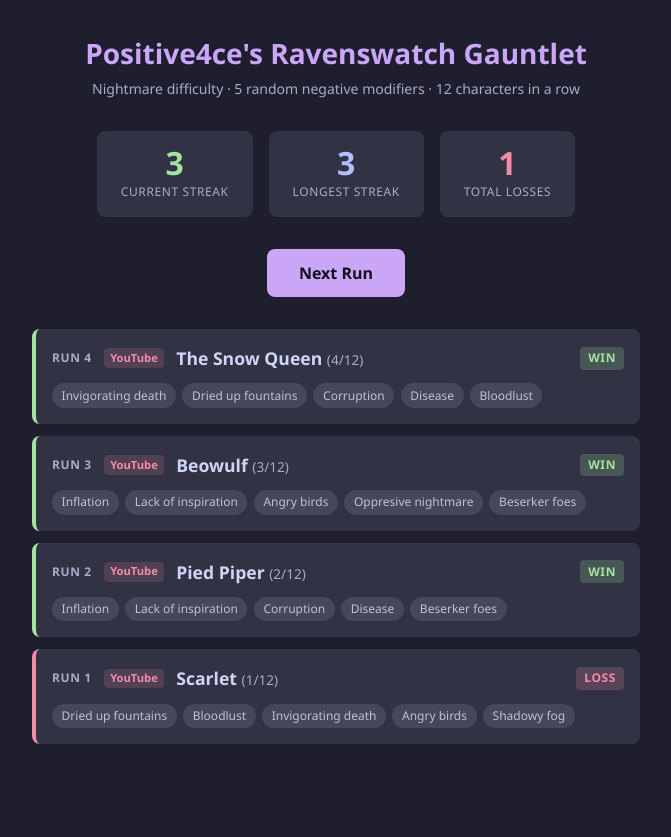
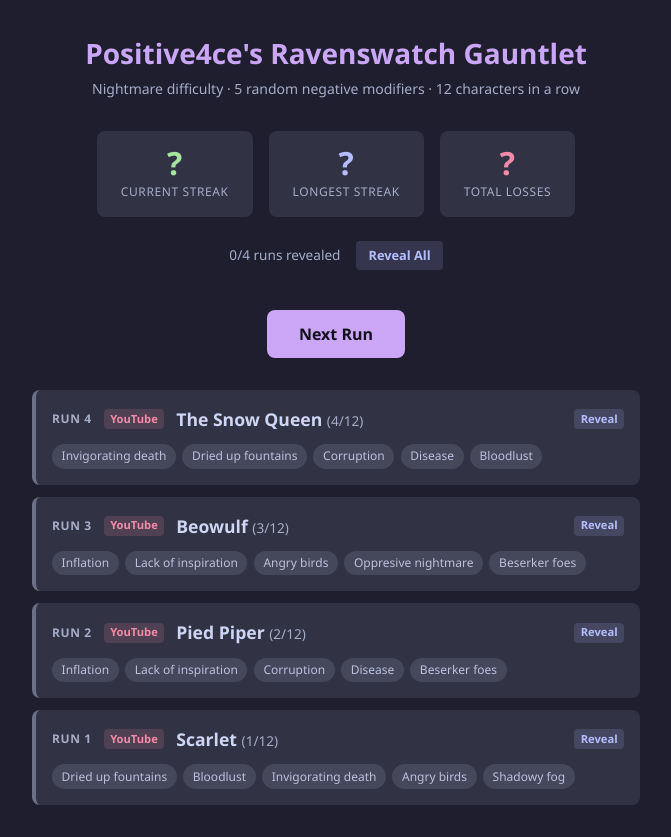
Before and after one commit to michaeljones/the-gauntlet, a React (Vite) app: page / in a window 1280 px wide. Shown: the whole page, without its empty margins (304-975 px from the left). Before the commit the page ends 800 px from the top, so only its background shows below. Built offline with nearby package versions, Linux system fonts and the light colour scheme.

Commit message:
Hide run results by default but allow them to be revealled
Either all at once or step by step.

Reveal state is stored in local storage so users don't have to continually
reveal everything to follow along but they also won't have results
spoiled for them.

```diff
--- a/src/App.tsx
+++ b/src/App.tsx
@@ -1,8 +1,12 @@
+import { useMemo } from 'react';
 import { useGameState } from './hooks/useGameState';
+import { useSpoilerState } from './hooks/useSpoilerState';
+import { computeStats } from './logic/streaks';
 import { Header } from './components/Header';
 import { Stats } from './components/Stats';
 import { NextRunButton } from './components/NextRunButton';
 import { GauntletBanner } from './components/GauntletBanner';
+import { SpoilerControls } from './components/SpoilerControls';
 import { RunList } from './components/RunList';
 import styles from './App.module.css';
 
@@ -10,14 +14,38 @@ export default function App() {
   const { runs, stats, hasPendingRun, createNextRun, recordOutcome, resetLocalData } =
     useGameState();
 
+  const completedRuns = useMemo(() => runs.filter((r) => r.outcome !== null), [runs]);
+  const maxRunNumber = completedRuns.length > 0 ? Math.max(...completedRuns.map((r) => r.runNumber)) : 0;
+
+  const { revealedUpTo, revealUpTo, revealAll, hideAll, allRevealed } =
+    useSpoilerState(maxRunNumber);
+
+  const revealedStats = useMemo(() => {
+    const revealedRuns = runs.filter((r) => r.runNumber <= revealedUpTo);
+    return computeStats(revealedRuns);
+  }, [runs, revealedUpTo]);
+
+  const statsHidden = revealedUpTo === 0 && completedRuns.length > 0;
+
   return (
     <div className={styles.app}>
       <Header />
-      <Stats stats={stats} />
-      <GauntletBanner visible={stats.gauntletComplete} />
+      <Stats stats={statsHidden ? stats : revealedStats} hidden={statsHidden} />
+      <GauntletBanner visible={allRevealed && stats.gauntletComplete} />
+      <SpoilerControls
+        revealedCount={Math.min(revealedUpTo, completedRuns.length)}
+        totalCount={completedRuns.length}
+        onRevealAll={revealAll}
+        onHideAll={hideAll}
+      />
       <NextRunButton onClick={createNextRun} disabled={hasPendingRun} />
       <main className={styles.main}>
-        <RunList runs={runs} onRecordOutcome={recordOutcome} />
+        <RunList
+          runs={runs}
+          revealedUpTo={revealedUpTo}
+          onRecordOutcome={recordOutcome}
+          onReveal={revealUpTo}
+        />
       </main>
       {runs.some((r) => r.source === 'local') && (
         <footer className={styles.footer}>
--- a/src/components/RunCard/RunCard.module.css
+++ b/src/components/RunCard/RunCard.module.css
@@ -15,6 +15,10 @@
 
 .card.pending {
   border-left-color: var(--color-pending);
+}
+
+.card.hidden {
+  border-left-color: var(--ctp-overlay0);
 }
 
 .header {
@@ -112,3 +116,21 @@
   background: var(--color-loss);
   color: var(--ctp-crust);
 }
+
+.revealBtn {
+  margin-left: auto;
+  font-size: 0.7rem;
+  font-weight: 600;
+  color: var(--ctp-lavender);
+  text-decoration: none;
+  padding: 0.1rem 0.4rem;
+  border-radius: var(--radius-sm);
+  background: color-mix(in srgb, var(--ctp-lavender) 15%, transparent);
+  transition: background 0.15s;
+  cursor: pointer;
+  border: none;
+}
+
+.revealBtn:hover {
+  background: color-mix(in srgb, var(--ctp-lavender) 25%, transparent);
+}
--- a/src/components/RunCard/RunCard.tsx
+++ b/src/components/RunCard/RunCard.tsx
@@ -5,16 +5,25 @@ import styles from './RunCard.module.css';
 
 interface RunCardProps {
   run: Run;
+  isRevealed: boolean;
   onRecordOutcome: (runId: string, outcome: 'win' | 'loss') => void;
+  onReveal: (runNumber: number) => void;
 }
 
-export function RunCard({ run, onRecordOutcome }: RunCardProps) {
+export function RunCard({ run, isRevealed, onRecordOutcome, onReveal }: RunCardProps) {
   const characterIndex = CHARACTERS.findIndex((c) => c.id === run.characterId);
   const character = CHARACTERS[characterIndex];
   const characterPosition = characterIndex + 1;
 
+  const isPending = run.outcome === null;
+  const showOutcome = isPending || isRevealed;
+
+  const cardClass = showOutcome
+    ? `${styles.card} ${run.outcome ? styles[run.outcome] : styles.pending}`
+    : `${styles.card} ${styles.hidden}`;
+
   return (
-    <div className={`${styles.card} ${run.outcome ? styles[run.outcome] : styles.pending}`}>
+    <div className={cardClass}>
       <div className={styles.header}>
         <span className={styles.runNumber}>Run {run.runNumber}</span>
         {run.youtubeUrl && (
@@ -32,10 +41,15 @@ export function RunCard({ run, onRecordOutcome }: RunCardProps) {
           {character?.name ?? 'Unknown'}{' '}
           <span className={styles.position}>({characterPosition}/12)</span>
         </span>
-        {run.outcome && (
+        {showOutcome && run.outcome && (
           <span className={`${styles.outcome} ${styles[`outcome_${run.outcome}`]}`}>
             {run.outcome.toUpperCase()}
           </span>
+        )}
+        {!showOutcome && (
+          <button className={styles.revealBtn} onClick={() => onReveal(run.runNumber)}>
+            Reveal
+          </button>
         )}
       </div>
       <div className={styles.modifiers}>
@@ -43,7 +57,7 @@ export function RunCard({ run, onRecordOutcome }: RunCardProps) {
           <ModifierBadge key={id} modifierId={id} />
         ))}
       </div>
-      {run.outcome === null && (
+      {isPending && (
         <div className={styles.actions}>
           <button
             className={`${styles.btn} ${styles.winBtn}`}
--- a/src/components/RunList/RunList.tsx
+++ b/src/components/RunList/RunList.tsx
@@ -4,10 +4,12 @@ import styles from './RunList.module.css';
 
 interface RunListProps {
   runs: Run[];
+  revealedUpTo: number;
   onRecordOutcome: (runId: string, outcome: 'win' | 'loss') => void;
+  onReveal: (runNumber: number) => void;
 }
 
-export function RunList({ runs, onRecordOutcome }: RunListProps) {
+export function RunList({ runs, revealedUpTo, onRecordOutcome, onReveal }: RunListProps) {
   const reversed = [...runs].reverse();
 
   if (reversed.length === 0) {
@@ -21,7 +23,13 @@ export function RunList({ runs, onRecordOutcome }: RunListProps) {
   return (
     <div className={styles.list}>
       {reversed.map((run) => (
-        <RunCard key={run.id} run={run} onRecordOutcome={onRecordOutcome} />
+        <RunCard
+          key={run.id}
+          run={run}
+          isRevealed={run.runNumber <= revealedUpTo}
+          onRecordOutcome={onRecordOutcome}
+          onReveal={onReveal}
+        />
       ))}
     </div>
   );
--- /dev/null
+++ b/src/components/SpoilerControls/SpoilerControls.module.css
@@ -0,0 +1,45 @@
+.controls {
+  display: flex;
+  align-items: center;
+  justify-content: center;
+  gap: 1rem;
+  padding: 0.5rem 1rem;
+  flex-wrap: wrap;
+}
+
+.status {
+  font-size: 0.85rem;
+  color: var(--color-text-dim);
+}
+
+.revealAllBtn {
+  font-size: 0.8rem;
+  font-weight: 600;
+  color: var(--ctp-lavender);
+  padding: 0.3rem 0.75rem;
+  border-radius: var(--radius-sm);
+  background: color-mix(in srgb, var(--ctp-lavender) 15%, transparent);
+  border: none;
+  cursor: pointer;
+  transition: background 0.15s;
+}
+
+.revealAllBtn:hover {
+  background: color-mix(in srgb, var(--ctp-lavender) 25%, transparent);
+}
+
+.hideAllBtn {
+  font-size: 0.8rem;
+  font-weight: 500;
+  color: var(--color-text-dim);
+  padding: 0.3rem 0.75rem;
+  border-radius: var(--radius-sm);
+  background: transparent;
+  border: none;
+  cursor: pointer;
+  transition: color 0.15s;
+}
+
+.hideAllBtn:hover {
+  color: var(--color-text);
+}
--- /dev/null
+++ b/src/components/SpoilerControls/SpoilerControls.tsx
@@ -0,0 +1,37 @@
+import styles from './SpoilerControls.module.css';
+
+interface SpoilerControlsProps {
+  revealedCount: number;
+  totalCount: number;
+  onRevealAll: () => void;
+  onHideAll: () => void;
+}
+
+export function SpoilerControls({
+  revealedCount,
+  totalCount,
+  onRevealAll,
+  onHideAll,
+}: SpoilerControlsProps) {
+  if (totalCount === 0) return null;
+
+  const allRevealed = revealedCount >= totalCount;
+
+  return (
+    <div className={styles.controls}>
+      <span className={styles.status}>
+        {revealedCount}/{totalCount} runs revealed
+      </span>
+      {!allRevealed && (
+        <button className={styles.revealAllBtn} onClick={onRevealAll}>
+          Reveal All
+        </button>
+      )}
+      {revealedCount > 0 && (
+        <button className={styles.hideAllBtn} onClick={onHideAll}>
+          Hide All
+        </button>
+      )}
+    </div>
+  );
+}
--- /dev/null
+++ b/src/components/SpoilerControls/index.ts
@@ -0,0 +1 @@
+export { SpoilerControls } from './SpoilerControls';
--- a/src/components/Stats/Stats.tsx
+++ b/src/components/Stats/Stats.tsx
@@ -3,21 +3,22 @@ import styles from './Stats.module.css';
 
 interface StatsProps {
   stats: GauntletStats;
+  hidden?: boolean;
 }
 
-export function Stats({ stats }: StatsProps) {
+export function Stats({ stats, hidden = false }: StatsProps) {
   return (
     <div className={styles.stats}>
       <div className={`${styles.card} ${styles.streak}`}>
-        <span className={styles.value}>{stats.currentStreak}</span>
+        <span className={styles.value}>{hidden ? '?' : stats.currentStreak}</span>
         <span className={styles.label}>Current Streak</span>
       </div>
       <div className={`${styles.card} ${styles.longest}`}>
-        <span className={styles.value}>{stats.longestStreak}</span>
+        <span className={styles.value}>{hidden ? '?' : stats.longestStreak}</span>
         <span className={styles.label}>Longest Streak</span>
       </div>
       <div className={`${styles.card} ${styles.losses}`}>
-        <span className={styles.value}>{stats.totalLosses}</span>
+        <span className={styles.value}>{hidden ? '?' : stats.totalLosses}</span>
         <span className={styles.label}>Total Losses</span>
       </div>
     </div>
--- /dev/null
+++ b/src/hooks/useSpoilerState.ts
@@ -0,0 +1,40 @@
+import { useState, useCallback, useMemo } from 'react';
+import { loadSpoilerState, saveSpoilerState } from '../utils/storage';
+
+export function useSpoilerState(maxRunNumber: number) {
+  const [revealedUpTo, setRevealedUpTo] = useState(() => loadSpoilerState().revealedUpToRunNumber);
+
+  const revealUpTo = useCallback((runNumber: number) => {
+    setRevealedUpTo(runNumber);
+    saveSpoilerState(runNumber);
+  }, []);
+
+  const revealAll = useCallback(() => {
+    setRevealedUpTo(maxRunNumber);
+    saveSpoilerState(maxRunNumber);
+  }, [maxRunNumber]);
+
+  const hideAll = useCallback(() => {
+    setRevealedUpTo(0);
+    saveSpoilerState(0);
+  }, []);
+
+  const isRunRevealed = useCallback(
+    (runNumber: number) => runNumber <= revealedUpTo,
+    [revealedUpTo]
+  );
+
+  const allRevealed = useMemo(
+    () => maxRunNumber > 0 && revealedUpTo >= maxRunNumber,
+    [maxRunNumber, revealedUpTo]
+  );
+
+  return {
+    revealedUpTo,
+    revealUpTo,
+    revealAll,
+    hideAll,
+    isRunRevealed,
+    allRevealed,
+  };
+}
--- a/src/utils/storage.ts
+++ b/src/utils/storage.ts
@@ -21,3 +21,23 @@ export function saveLocalState(state: LocalState): void {
 export function clearLocalState(): void {
   localStorage.removeItem(STORAGE_KEY);
 }
+
+const SPOILER_KEY = 'gauntlet-spoiler-state';
+
+export interface SpoilerState {
+  revealedUpToRunNumber: number;
+}
+
+export function loadSpoilerState(): SpoilerState {
+  try {
+    const raw = localStorage.getItem(SPOILER_KEY);
+    if (!raw) return { revealedUpToRunNumber: 0 };
+    return JSON.parse(raw) as SpoilerState;
+  } catch {
+    return { revealedUpToRunNumber: 0 };
+  }
+}
+
+export function saveSpoilerState(revealedUpTo: number): void {
+  localStorage.setItem(SPOILER_KEY, JSON.stringify({ revealedUpToRunNumber: revealedUpTo }));
+}
```
